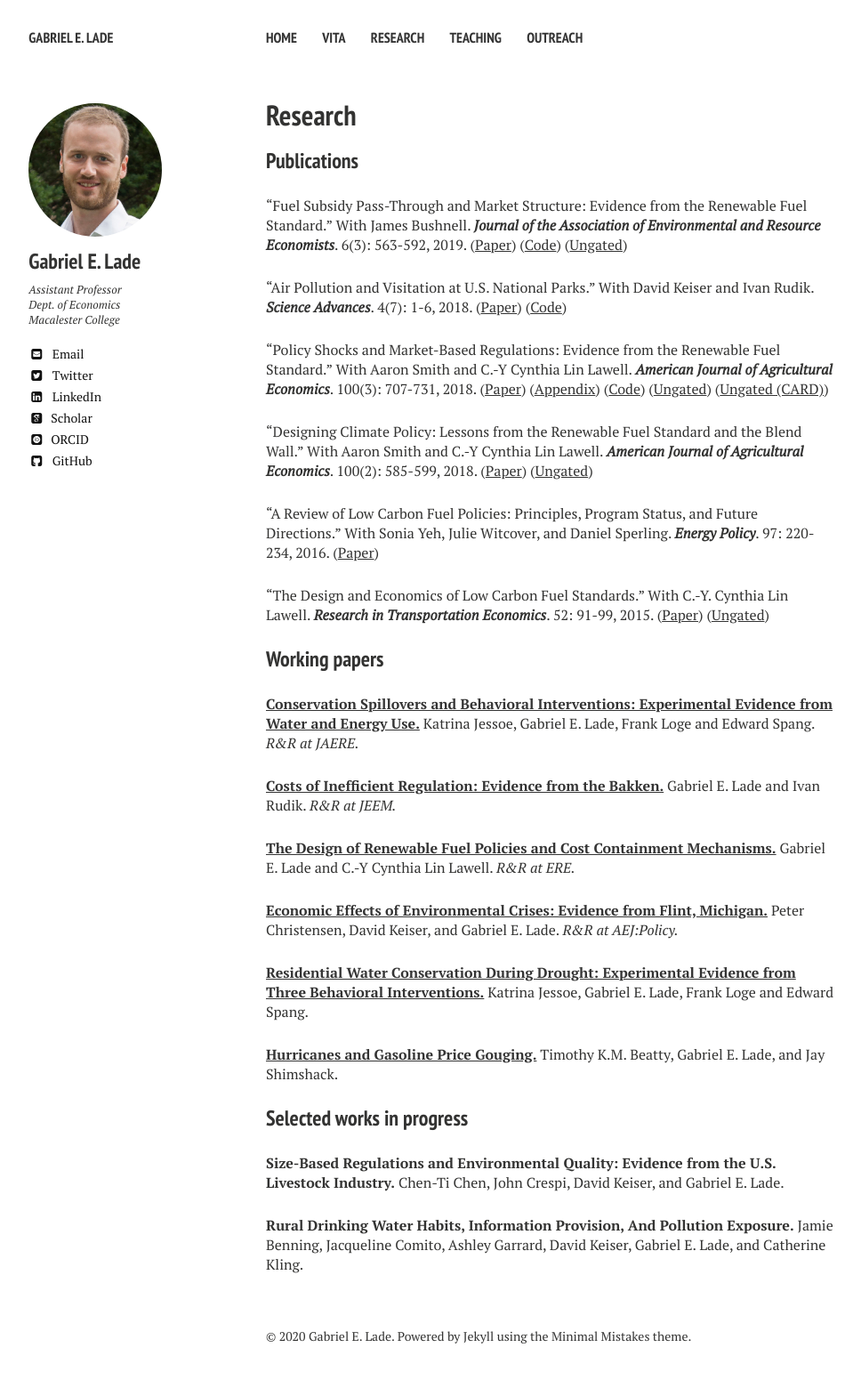
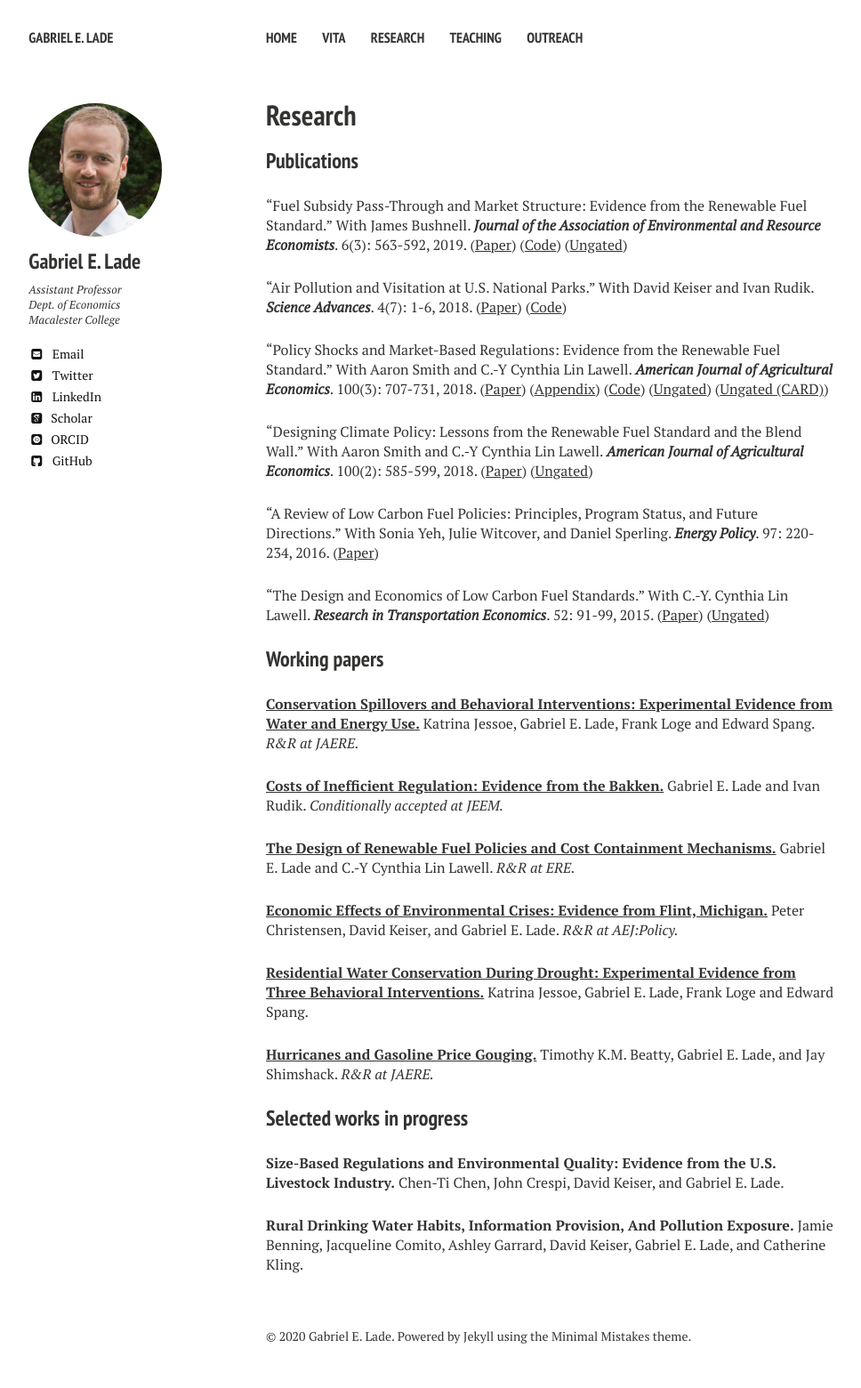
Before and after one commit to gabe-lade/gabe-lade.github.io, a Jekyll site: the page built from research.md, in a window 1280 px wide. Shown: the whole page at 89% size, without its empty margins (21-989 px from the left). Built offline with Jekyll 4.4.1, drawn with Linux system fonts in a browser that asks for light colours; nearby versions of some CDN libraries; some web fonts are replaced.

Commit message:
update r&r's

```diff
--- a/research.md
+++ b/research.md
@@ -46,7 +46,7 @@ __[Conservation Spillovers and Behavioral Interventions: Experimental Evidence f
 Katrina Jessoe, Gabriel E. Lade, Frank Loge and Edward Spang.  <i> R&R at JAERE. </i>
 
 __[Costs of Inefficient Regulation: Evidence from the Bakken.](https://rawcdn.githack.com/gabe-lade/MyFiles/7776443475e06d3d311fa48cc7bc35c4f453ea14/lade-rudik-ndflare.pdf)__
-Gabriel E. Lade and Ivan Rudik.  <i> R&R at JEEM. </i>
+Gabriel E. Lade and Ivan Rudik.  <i> Conditionally accepted at JEEM. </i>
 
 __[The Design of Renewable Fuel Policies and Cost Containment Mechanisms.](https://rawcdn.githack.com/gabe-lade/MyFiles/3fe6080cd55b0bfe5d0a8df9fa7b150306603c46/lade-lin-cost-containment.pdf)__
 Gabriel E. Lade and C.-Y Cynthia Lin Lawell.  <i> R&R at ERE. </i>
@@ -57,7 +57,7 @@ Peter Christensen, David Keiser, and Gabriel E. Lade. <i> R&R at AEJ:Policy. </i
 __[Residential Water Conservation During Drought: Experimental Evidence from Three Behavioral Interventions.](https://rawcdn.githack.com/gabe-lade/MyFiles/5621b42a579b8904cbe70e5587dbb3783c10ce74/WSLongRunEffects_20191209.pdf)__
 Katrina Jessoe, Gabriel E. Lade, Frank Loge and Edward Spang.
 
-__[Hurricanes and Gasoline Price Gouging.](https://rawcdn.githack.com/gabe-lade/MyFiles/017f23364f6fae6bce9890d5d9790046718bb9e8/Beatty_Lade_Shimshack_GougingMS_21Dec2019.pdf)__ Timothy K.M. Beatty, Gabriel E. Lade, and Jay Shimshack.
+__[Hurricanes and Gasoline Price Gouging.](https://rawcdn.githack.com/gabe-lade/MyFiles/017f23364f6fae6bce9890d5d9790046718bb9e8/Beatty_Lade_Shimshack_GougingMS_21Dec2019.pdf)__ Timothy K.M. Beatty, Gabriel E. Lade, and Jay Shimshack. <i> R&R at JAERE. </i>
 
 ### Selected works in progress
 
```
